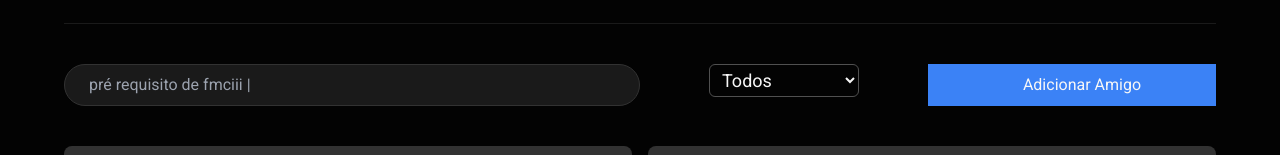
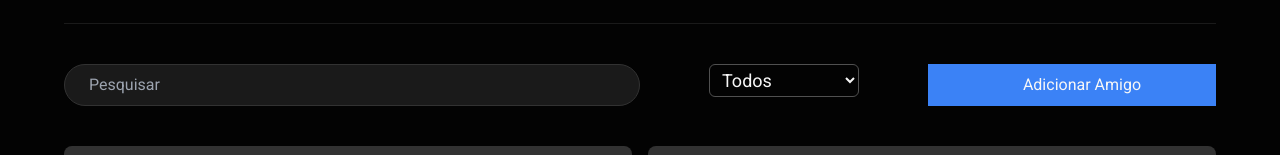
Before and after one commit to bora-things/frontend, a Vue app: page /amigos in a window 1280 px wide. Shown: the part 130-285 px from the top of the page. Built offline with nearby package versions, Linux system fonts and the light colour scheme; no server answers; some icons are missing; what vue-toast-notification would draw is missing.

Commit message:
refact: Change placeholder on search input

```diff
--- a/src/components/InputSearch.vue
+++ b/src/components/InputSearch.vue
@@ -1,9 +1,15 @@
 <script setup>
 import { ref } from 'vue';
-import InputBase from './InputBase.vue'
 
 const searchQuery = ref('');
 const emit = defineEmits(['search']);
+
+const placeholder = defineProps({
+  placeholder: {
+    type: String,
+    default: 'Pesquisar', // Set a default value to avoid issues
+  },
+});
 
 const handleSearch = () => {
   console.log('Buscando:', searchQuery.value);
@@ -17,7 +23,7 @@ const handleSearch = () => {
       type="text"
       v-model="searchQuery"
       class="flex py-2 pl-6 bg-transparent text-bp_neutral-500"
-      placeholder="pré requisito de fmciii |"
+      :placeholder="placeholder.placeholder"
     />
     <button
       @click="handleSearch"
```
